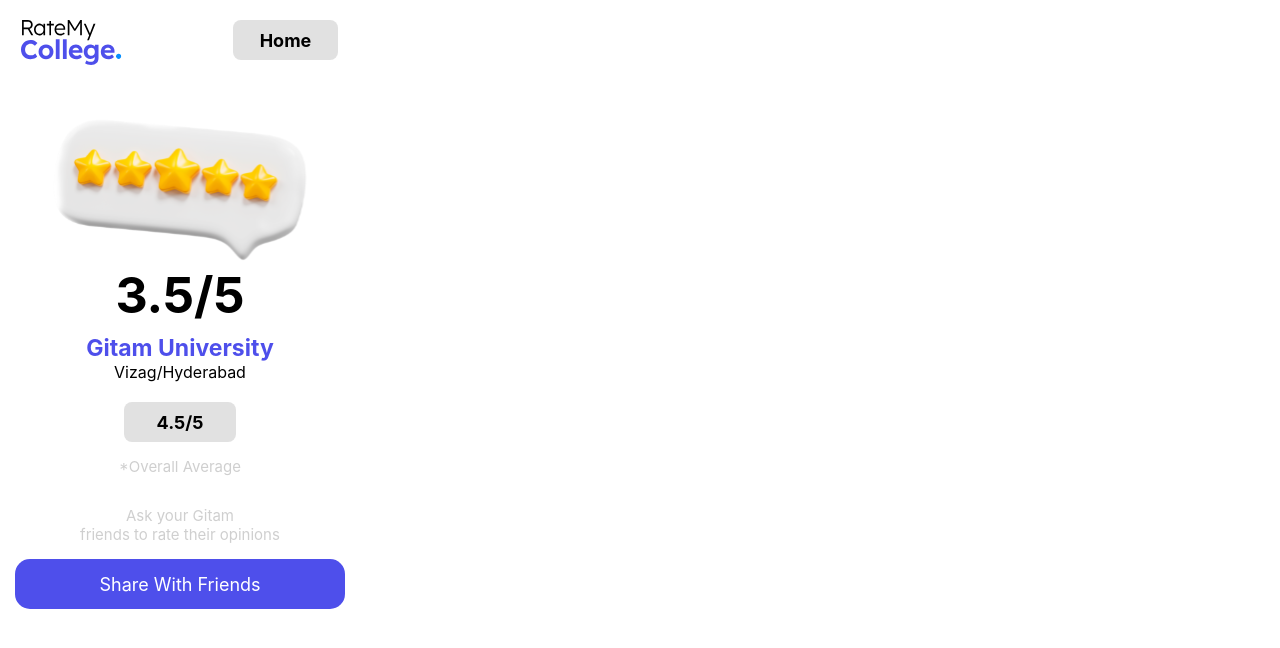
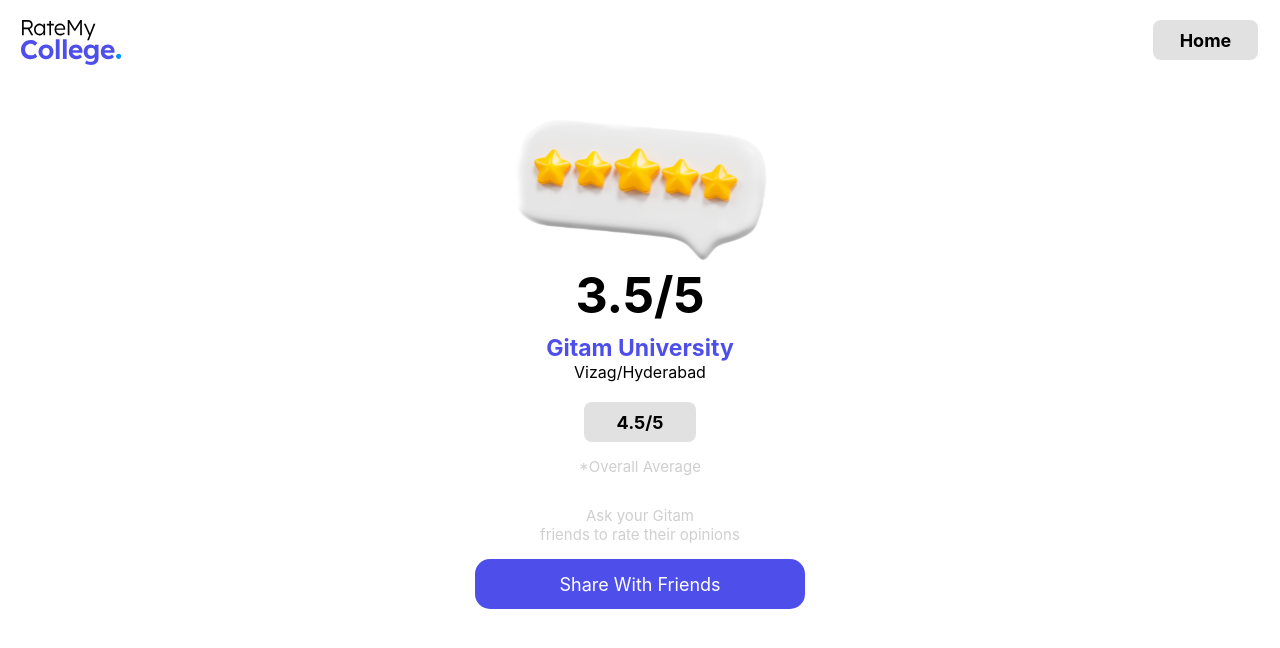
Before and after one commit to zuhakhan028/RateMyCollege, a React (Create React App) app: page /summary in a window 1280 px wide. Shown: the top 648 px of the page. Built offline with nearby package versions, Linux system fonts and the light colour scheme.

Commit message:
summary page width and height changed

```diff
--- a/src/App.css
+++ b/src/App.css
@@ -6,7 +6,7 @@
 background-size: 1200px 270px;
 background-repeat: no-repeat;
 background-position: bottom;
-background-position-y: 120%;
+
 
 
 }
--- a/src/components/summary/summary.css
+++ b/src/components/summary/summary.css
@@ -1,6 +1,6 @@
 .summary-div {
-    width: 360px;
-    height: 640px;
+    width: 100vw;
+    height: 100vh;
 
     display: flex;
     flex-direction: column;
```
